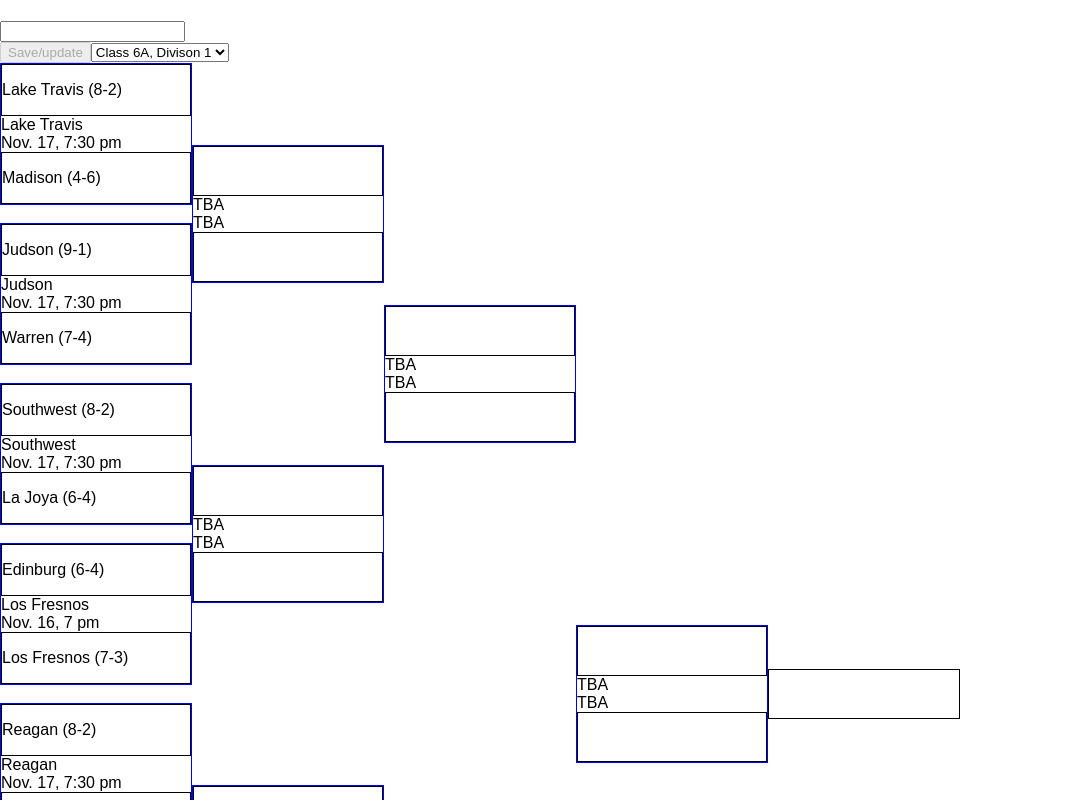
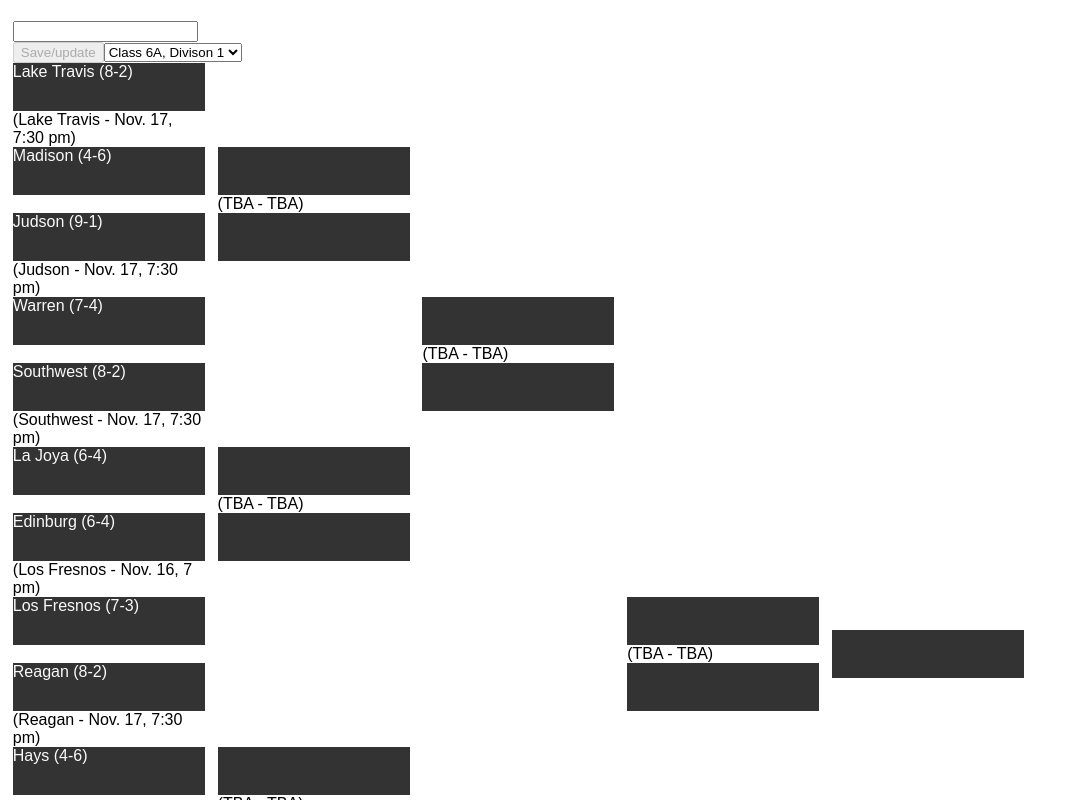
Before and after one commit to sa-express-news/UIL-bracket-17, a React (Create React App) app: page / in a window 1280 px wide. Shown: the top 800 px of the page, without its empty margins (0-1087 px from the left). Built offline with nearby package versions, Linux system fonts and the light colour scheme.

Commit message:
Add various style tweaks

```diff
--- a/src/components/Bracket/Bracket.css
+++ b/src/components/Bracket/Bracket.css
@@ -12,8 +12,12 @@
         display: flex;
         flex-direction:column;
         justify-content:center;
+        padding:0;
         width: 15vw;
-        padding:0;
+    }
+
+    .input-box, .round{
+        margin-left: 1vw;
     }
 
 
--- a/src/components/Bracket/index.tsx
+++ b/src/components/Bracket/index.tsx
@@ -196,9 +196,11 @@ export default class Bracket extends React.Component<BracketProps, BracketState>
 
         return (
             <div className="BracketContainer">
-                {emailInput}
-                {saveButton}
-                {selectComponent}
+                <div className="input-box">
+                    {emailInput}
+                    {saveButton}
+                    {selectComponent}
+                </div>
                 < div className="Bracket" >
                     <h3>{name}</h3>
                     {visibleBracket}
--- a/src/components/Game/Game.css
+++ b/src/components/Game/Game.css
@@ -1,13 +1,14 @@
-.Game{
+/* .Game{
     border: 1px solid blue;
-}
+} */
+
 
 .game-spacer{
     /* border-right: 1px solid black; */
     flex-grow: 1;
 }
 
-.game-spacer p{
+.Game p{
     margin: 0;
 }
 
--- a/src/components/Game/index.tsx
+++ b/src/components/Game/index.tsx
@@ -17,8 +17,7 @@ const Game = ({ location, time, nodes, legalityFunctionForNodes, updateNodeFunct
         <div className="Game">
             {nodeComponents[0]}
             <div className="game-spacer">
-                <p>{location}</p>
-                <p>{time}</p>
+                <p>({location} - {time})</p>
             </div>
             {nodeComponents[1]}
         </div>
--- a/src/components/Node/Node.css
+++ b/src/components/Node/Node.css
@@ -1,5 +1,6 @@
 .Node{
-    border: 1px solid black;
+    background: #333;
+    color: #FAFAFA;
     min-width: 3em;
     min-height: 3em;
 }
--- /dev/null
+++ b/src/components/Team/Team.css
@@ -0,0 +1,3 @@
+.Team{
+    background: #333;
+}
--- a/src/components/Team/index.tsx
+++ b/src/components/Team/index.tsx
@@ -1,5 +1,7 @@
 import * as React from 'react';
 import { Team as TeamProps } from '../../types';
+
+import './Team.css';
 
 const Team = (teamProps: TeamProps) => {
     const { name, colors, logo } = teamProps;
```
